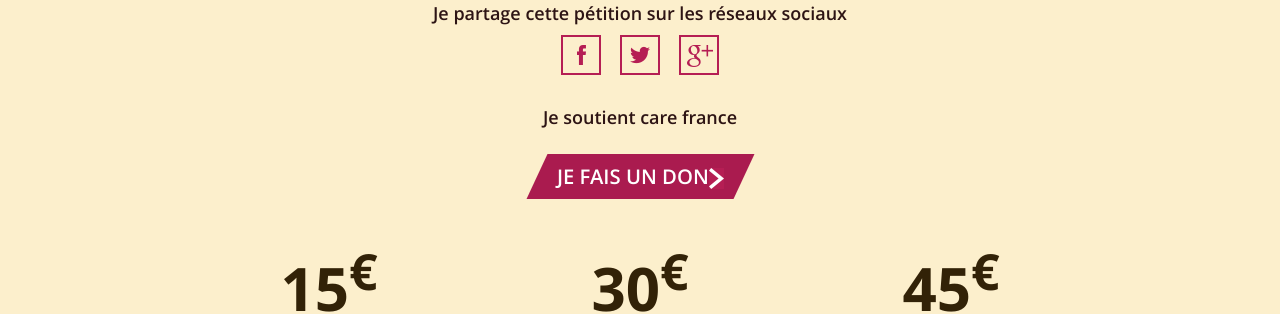
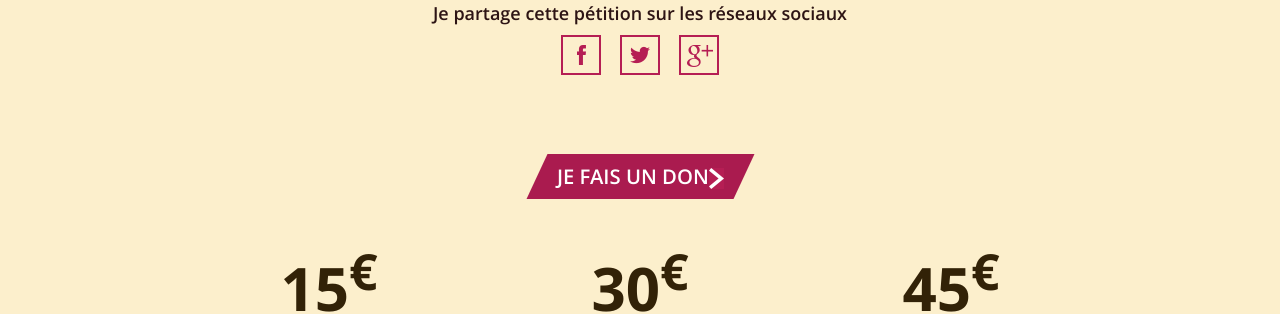
Before and after one commit to adfinitas-app/care-petition, a Jekyll site: the page built from _thanks/test1.md, in a window 1280 px wide. Shown: the part 645-959 px from the top of the page. Built offline with Jekyll 4.4.1, drawn with Linux system fonts in a browser that asks for light colours.

Commit message:
Updated '_thanks/test1.md' via CloudCannon

```diff
--- a/_thanks/test1.md
+++ b/_thanks/test1.md
@@ -10,7 +10,6 @@
     bg_color: fcefcc
     introduction: Je soutien CARE
     activate_boutons_sociaux: true
-    text_don: Je soutient care france
     fb_link: "#"
     tw_link: "#"
     gp_link: "#"
```
Also changed, not shown: other parts of _thanks/test1.md (+1 -0 lines).
